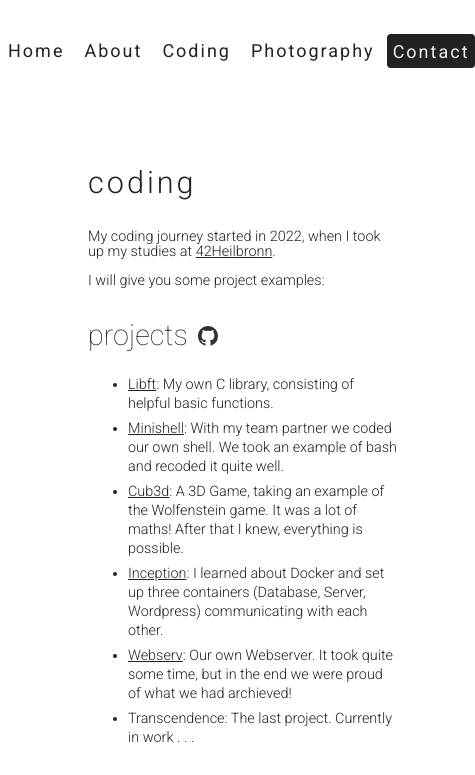
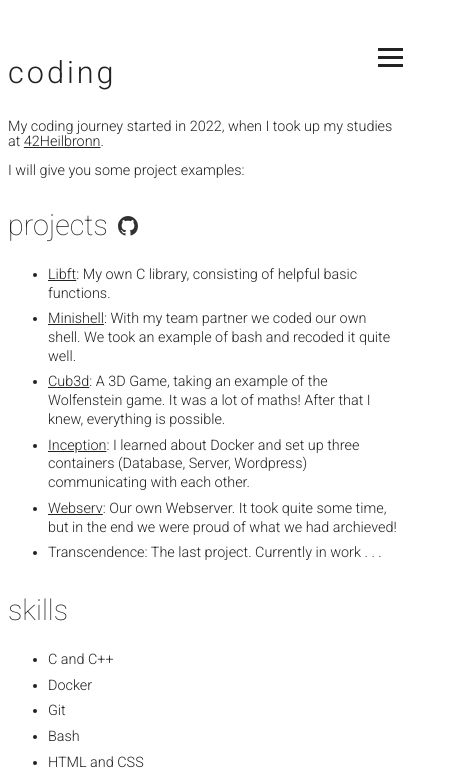
Before and after one commit to vivilenard/vivilenard.github.io, a plain HTML site: page docs/coding.html in a window 390 px wide. Shown: the top 775 px of the page, 475 px wide, since content can reach past the window. Drawn offline with Linux system fonts and the light colour scheme; a web font is replaced by a local one.

Commit message:
made navbar responsive

```diff
--- a/docs/coding.html
+++ b/docs/coding.html
@@ -1,63 +1,69 @@
 <!DOCTYPE html>
 <html lang="en">
   <head>
-    <meta charset="UTF-8">
-    <meta name="viewport" content="width=device-width, initial-scale=1.0">
+    <meta charset="UTF-8" />
+    <meta name="viewport" content="width=device-width, initial-scale=1.0" />
     <title>About</title>
-    <link rel="stylesheet" href="style/style.css">
-    <link rel="stylesheet" href="style/style_about.css">
+    <link rel="stylesheet" href="style/style.css" />
+    <link rel="stylesheet" href="style/style_about.css" />
     <style>
-        h1{
+      h1 {
         font-size: 1.7rem;
         margin-bottom: 30px;
         /* letter-spacing: 0.7px; */
       }
-        h2{
+      h2 {
         margin-top: 30px;
         font-weight: 200;
         font-size: 1.6rem;
         position: relative;
       }
-        .coding-page{
+      .coding-page {
         display: flex;
         align-items: center;
         margin: 0 10px;
         margin-left: 20%;
         /* border: 2px solid black; */
       }
-        article{
+      @media screen and (max-width: 768px) {
+        .coding-page {
+          margin-left: 0;
+        }
+      }
+      article {
         margin-top: 20px;
         max-width: 500px;
         /* display: flex;
             flex-direction: column;
             align-items: center; */
       }
-        article p{
+      article p {
         line-height: 1;
         /* line-height: 1.; */
       }
 
-        article li, article a{
+      article li,
+      article a {
         font-size: 0.8rem;
       }
-        article li{
+      article li {
         line-height: 1.3;
         margin-bottom: 7px;
       }
-        article a{
+      article a {
         text-decoration: underline;
       }
-        #github-logo{
+      #github-logo {
         display: inline-block;
         position: absolute;
         top: 8px;
         left: 110px;
         /* margin-left: 20px; */
       }
-        svg:hover{
+      svg:hover {
         fill: orange;
       }
-        .coding-page ul{
+      .coding-page ul {
         text-align: left;
       }
     </style>
@@ -66,6 +72,11 @@
     <container-all>
       <header></header>
       <nav class="navbar">
+        <button class="menu-toggle" aria-label="Toggle menu">
+          <span></span>
+          <span></span>
+          <span></span>
+        </button>
         <ul class="nav-container">
           <li id="home"><a href="index.html">Home</a></li>
           <li><a href="about.html">About</a></li>
@@ -79,26 +90,87 @@
         <section class="">
           <h1>coding</h1>
           <article>
-                <p>My coding journey started in 2022, when I took up my studies at <a href="https://www.42heilbronn.de/en/studies/student-insights/" target="_blank">42Heilbronn</a>.</p>
+            <p>
+              My coding journey started in 2022, when I took up my studies at
+              <a
+                href="https://www.42heilbronn.de/en/studies/student-insights/"
+                target="_blank"
+                >42Heilbronn</a
+              >.
+            </p>
             <p>I will give you some project examples:</p>
           </article>
           <article>
-                <h2>projects
-                <a id="github-logo" href="https://github.com/vivilenard" target="_blank"><svg fill="#111111DD" height="20" aria-hidden="true" viewBox="0 0 16 16" version="1.1" width="20" data-view-component="true">
-                    <path d="M8 0c4.42 0 8 3.58 8 8a8.013 8.013 0 0 1-5.45 7.59c-.4.08-.55-.17-.55-.38 0-.27.01-1.13.01-2.2 0-.75-.25-1.23-.54-1.48 1.78-.2 3.65-.88 3.65-3.95 0-.88-.31-1.59-.82-2.15.08-.2.36-1.02-.08-2.12 0 0-.67-.22-2.2.82-.64-.18-1.32-.27-2-.27-.68 0-1.36.09-2 .27-1.53-1.03-2.2-.82-2.2-.82-.44 1.1-.16 1.92-.08 2.12-.51.56-.82 1.28-.82 2.15 0 3.06 1.86 3.75 3.64 3.95-.23.2-.44.55-.51 1.07-.46.21-1.61.55-2.33-.66-.15-.24-.6-.83-1.23-.82-.67.01-.27.38.01.53.34.19.73.9.82 1.13.16.45.68 1.31 2.69.94 0 .67.01 1.3.01 1.49 0 .21-.15.45-.55.38A7.995 7.995 0 0 1 0 8c0-4.42 3.58-8 8-8Z"></path>
-                </svg></a>
+            <h2>
+              projects
+              <a
+                id="github-logo"
+                href="https://github.com/vivilenard"
+                target="_blank"
+                ><svg
+                  fill="#111111DD"
+                  height="20"
+                  aria-hidden="true"
+                  viewBox="0 0 16 16"
+                  version="1.1"
+                  width="20"
+                  data-view-component="true"
+                >
+                  <path
+                    d="M8 0c4.42 0 8 3.58 8 8a8.013 8.013 0 0 1-5.45 7.59c-.4.08-.55-.17-.55-.38 0-.27.01-1.13.01-2.2 0-.75-.25-1.23-.54-1.48 1.78-.2 3.65-.88 3.65-3.95 0-.88-.31-1.59-.82-2.15.08-.2.36-1.02-.08-2.12 0 0-.67-.22-2.2.82-.64-.18-1.32-.27-2-.27-.68 0-1.36.09-2 .27-1.53-1.03-2.2-.82-2.2-.82-.44 1.1-.16 1.92-.08 2.12-.51.56-.82 1.28-.82 2.15 0 3.06 1.86 3.75 3.64 3.95-.23.2-.44.55-.51 1.07-.46.21-1.61.55-2.33-.66-.15-.24-.6-.83-1.23-.82-.67.01-.27.38.01.53.34.19.73.9.82 1.13.16.45.68 1.31 2.69.94 0 .67.01 1.3.01 1.49 0 .21-.15.45-.55.38A7.995 7.995 0 0 1 0 8c0-4.42 3.58-8 8-8Z"
+                  ></path></svg
+              ></a>
             </h2>
             <ul>
-                    <li><a href="https://github.com/vivilenard/libft" target="_blank" title="Check it out on github!">      Libft</a>:
-                         My own C library, consisting of helpful basic functions.</li>
-                    <li><a href="https://github.com/vivilenard/minishell" target="_blank" title="Check it out on github!">  Minishell</a>:
-                         With my team partner we coded our own shell. We took an example of bash and recoded it quite well.</li>
-                    <li><a href="https://github.com/vivilenard/cub3d" target="_blank" title="Check it out on github!">      Cub3d</a>:
-                         A 3D Game, taking an example of the Wolfenstein game. It was a lot of maths! After that I knew, everything is possible.</li>
-                    <li><a href="https://github.com/vivilenard/Inception" target="_blank" title="Check it out on github!">  Inception</a>:
-                         I learned about Docker and set up three containers (Database, Server, Wordpress) communicating with each other.</li>
-                    <li><a href="https://github.com/vivilenard/webserv" target="_blank" title="Check it out on github!">    Webserv</a>:
-                         Our own Webserver. It took quite some time, but in the end we were proud of what we had archieved!</li>
+              <li>
+                <a
+                  href="https://github.com/vivilenard/libft"
+                  target="_blank"
+                  title="Check it out on github!"
+                >
+                  Libft</a
+                >: My own C library, consisting of helpful basic functions.
+              </li>
+              <li>
+                <a
+                  href="https://github.com/vivilenard/minishell"
+                  target="_blank"
+                  title="Check it out on github!"
+                >
+                  Minishell</a
+                >: With my team partner we coded our own shell. We took an
+                example of bash and recoded it quite well.
+              </li>
+              <li>
+                <a
+                  href="https://github.com/vivilenard/cub3d"
+                  target="_blank"
+                  title="Check it out on github!"
+                >
+                  Cub3d</a
+                >: A 3D Game, taking an example of the Wolfenstein game. It was
+                a lot of maths! After that I knew, everything is possible.
+              </li>
+              <li>
+                <a
+                  href="https://github.com/vivilenard/Inception"
+                  target="_blank"
+                  title="Check it out on github!"
+                >
+                  Inception</a
+                >: I learned about Docker and set up three containers (Database,
+                Server, Wordpress) communicating with each other.
+              </li>
+              <li>
+                <a
+                  href="https://github.com/vivilenard/webserv"
+                  target="_blank"
+                  title="Check it out on github!"
+                >
+                  Webserv</a
+                >: Our own Webserver. It took quite some time, but in the end we
+                were proud of what we had archieved!
+              </li>
               <li>Transcendence: The last project. Currently in work . . .</li>
             </ul>
             <!-- <p>Fun fact: I also learned valid table tennis skills at 42!</p> -->
--- a/docs/js/simple.js
+++ b/docs/js/simple.js
@@ -44,3 +44,25 @@ function typeWriter(elem, i, txt) {
     setTimeout(typeWriter, 50, elem, i, txt);
   }
 }
+
+// Mobile menu toggle functionality
+document.addEventListener('DOMContentLoaded', function() {
+  const menuToggle = document.querySelector('.menu-toggle');
+  const navContainer = document.querySelector('.nav-container');
+
+  if (menuToggle && navContainer) {
+    menuToggle.addEventListener('click', function() {
+      menuToggle.classList.toggle('active');
+      navContainer.classList.toggle('active');
+    });
+
+    // Close menu when clicking on a link
+    const navLinks = navContainer.querySelectorAll('a');
+    navLinks.forEach(function(link) {
+      link.addEventListener('click', function() {
+        menuToggle.classList.remove('active');
+        navContainer.classList.remove('active');
+      });
+    });
+  }
+});
--- a/docs/style/style.css
+++ b/docs/style/style.css
@@ -69,6 +69,7 @@ ul li{
 .navbar{
   margin: 30px 0 70px 0;
   height: 40px;
+  position: relative;
 }
 .navbar a{
   font-family: 'roboto';
@@ -110,6 +111,96 @@ ul li{
 }
 #contact:hover{
   background-color: orange;
+}
+
+/* Hamburger menu button */
+.menu-toggle{
+  display: none;
+  background: none;
+  border: none;
+  cursor: pointer;
+  padding: 5px;
+  position: absolute;
+  right: 0;
+  top: 8px;
+  z-index: 1001;
+}
+
+.menu-toggle span{
+  display: block;
+  width: 25px;
+  height: 3px;
+  background-color: var(--color-black);
+  margin: 5px 0;
+  transition: 0.3s;
+}
+
+.menu-toggle.active span:nth-child(1){
+  transform: rotate(-45deg) translate(-5px, 6px);
+}
+
+.menu-toggle.active span:nth-child(2){
+  opacity: 0;
+}
+
+.menu-toggle.active span:nth-child(3){
+  transform: rotate(45deg) translate(-5px, -6px);
+}
+
+/* Responsive styles for mobile */
+@media screen and (max-width: 768px){
+  .menu-toggle{
+    display: block;
+  }
+
+  .navbar{
+    height: auto;
+    margin-bottom: 20px;
+  }
+
+  .nav-container{
+    flex-direction: column;
+    height: auto;
+    max-height: 0;
+    overflow: hidden;
+    transition: max-height 0.3s ease-out;
+    position: absolute;
+    top: 50px;
+    left: 0;
+    right: 0;
+    background-color: white;
+    z-index: 1000;
+    box-shadow: 0 2px 5px rgba(0,0,0,0.1);
+  }
+
+  .nav-container.active{
+    max-height: 500px;
+    padding: 10px 0;
+  }
+
+  .nav-container li{
+    width: 100%;
+    padding: 15px 20px;
+    text-align: left;
+  }
+
+  .nav-container #home{
+    margin-right: 0;
+    padding-left: 20px;
+  }
+
+  .nav-container #contact{
+    width: calc(100% - 40px);
+    margin: 10px 20px;
+    height: auto;
+    padding: 10px;
+    text-align: center;
+  }
+
+  container-all{
+    width: 95%;
+    min-width: 0;
+  }
 }
 
 /* normal page mode */
```
Also changed, not shown: docs/about.html (+5 -0 lines), docs/contact.html (+5 -0 lines), docs/photo.html (+5 -0 lines). Lines whose indentation alone changed are shown as unchanged.
